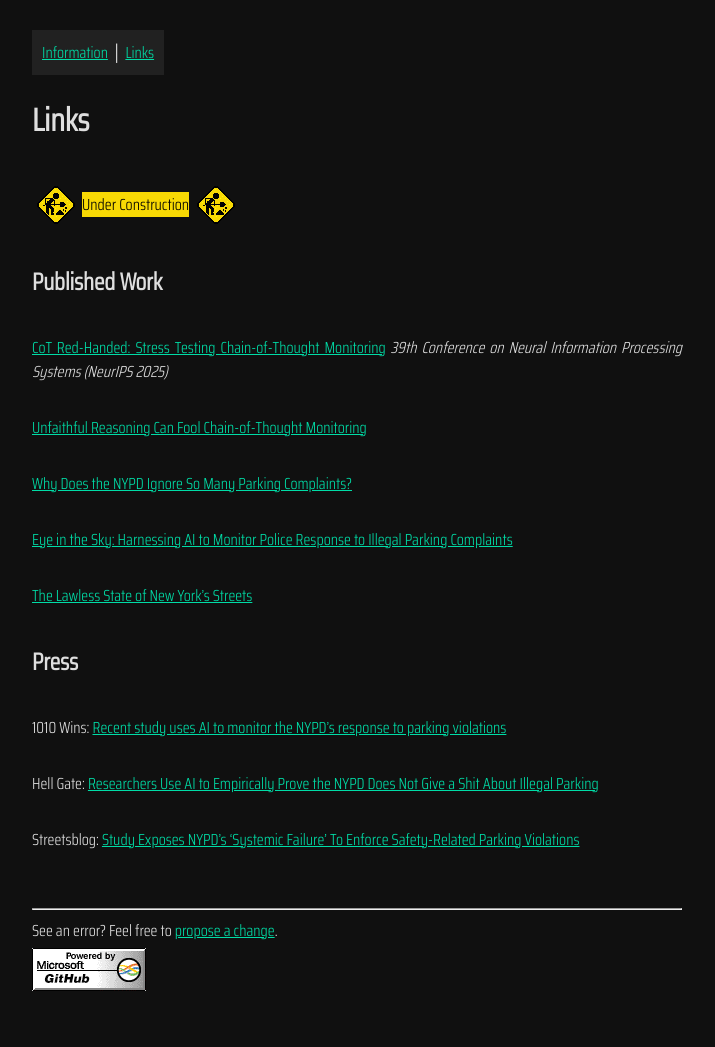
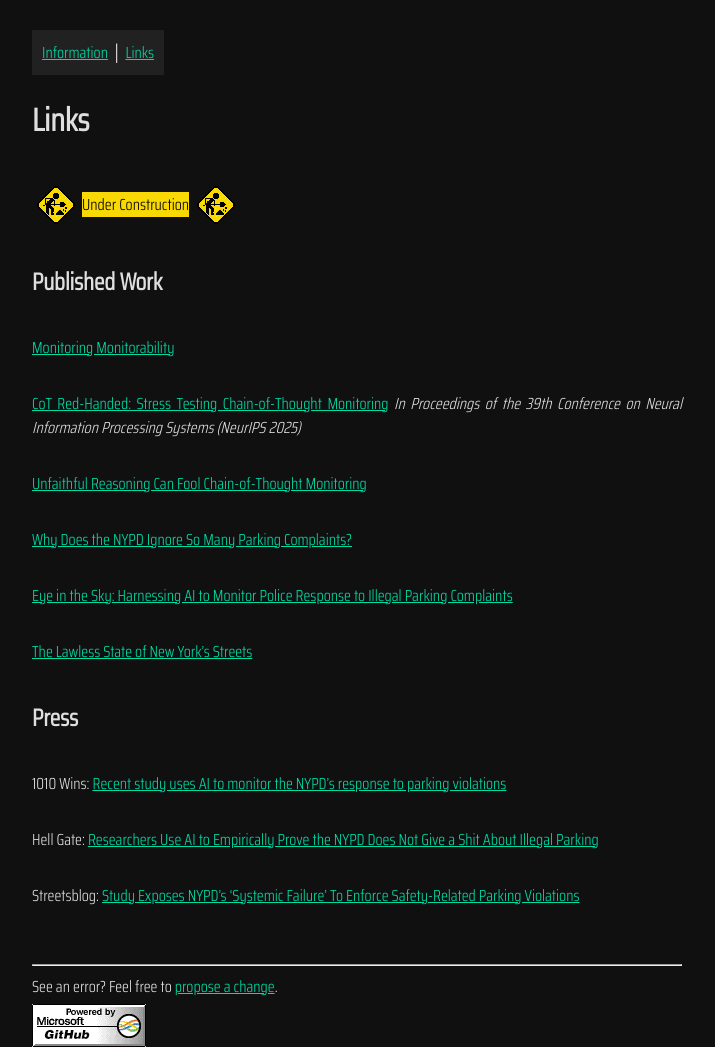
Before and after one commit to benarnav/benarnav.github.io, a Jekyll site: the page built from links.md, in a window 1280 px wide. Shown: the whole page, without its empty margins (283-998 px from the left). Built offline with Jekyll 4.4.1, drawn with Linux system fonts in a browser that asks for light colours; before the commit the page ends 991 px from its top, so only the background shows below that.

Commit message:
update text

```diff
--- a/links.md
+++ b/links.md
@@ -9,8 +9,10 @@ layout: page
 
 ## Published Work
 
+[Monitoring Monitorability](https://cdn.openai.com/pdf/d57827c6-10bc-47fe-91aa-0fde55bd3901/monitoring-monitorability.pdf){:target="_blank" rel="noopener"}
+
 [CoT Red-Handed: Stress Testing Chain-of-Thought Monitoring](https://arxiv.org/abs/2505.23575){:target="_blank" rel="noopener"}
-*39th Conference on Neural Information Processing Systems (NeurIPS 2025)*
+*In Proceedings of the 39th Conference on Neural Information Processing Systems (NeurIPS 2025)*
 
 [Unfaithful Reasoning Can Fool Chain-of-Thought Monitoring](https://www.alignmentforum.org/posts/QYAfjdujzRv8hx6xo/unfaithful-reasoning-can-fool-chain-of-thought-monitoring){:target="_blank" rel="noopener"}
 
```
Also changed, not shown: index.md (+3 -1 lines).
